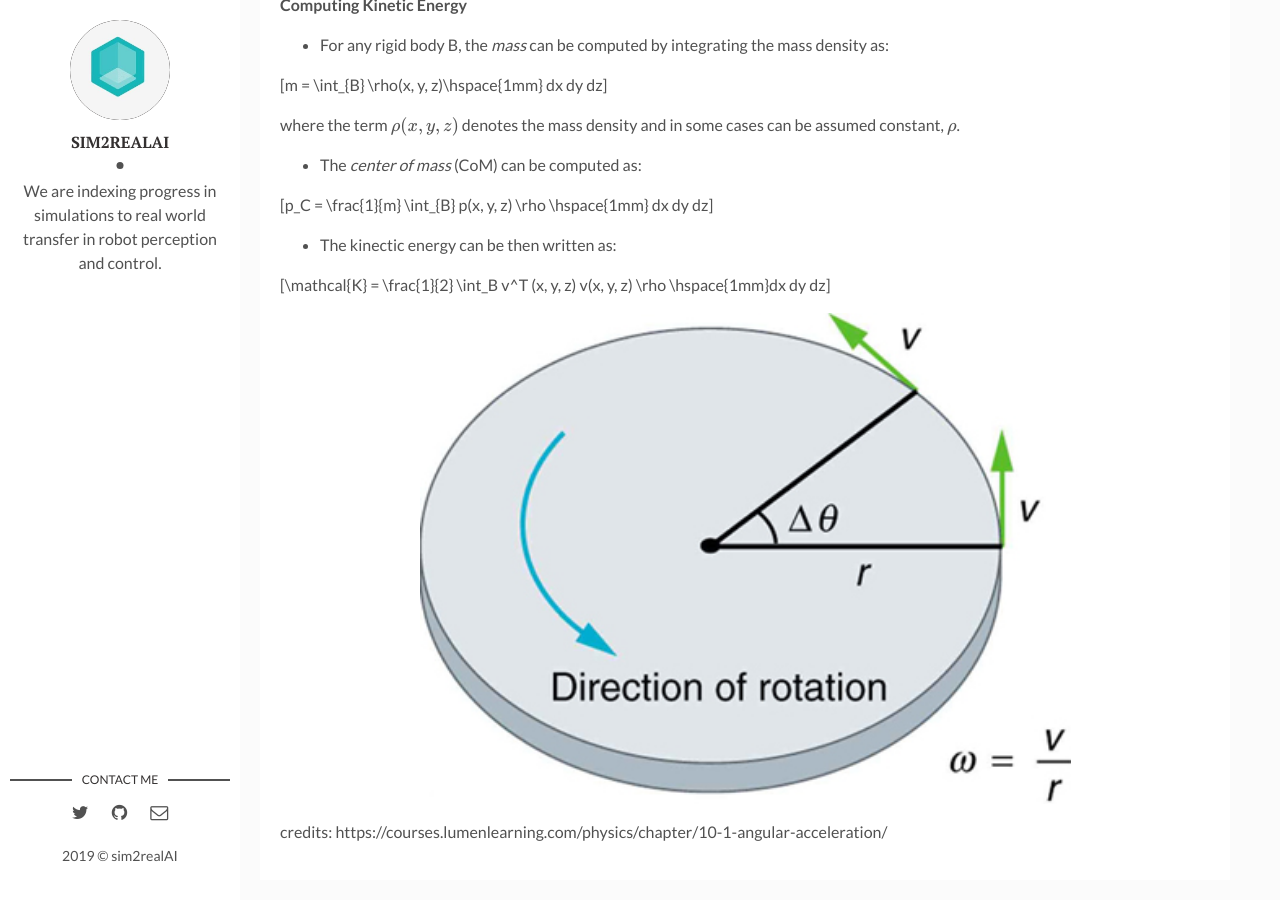
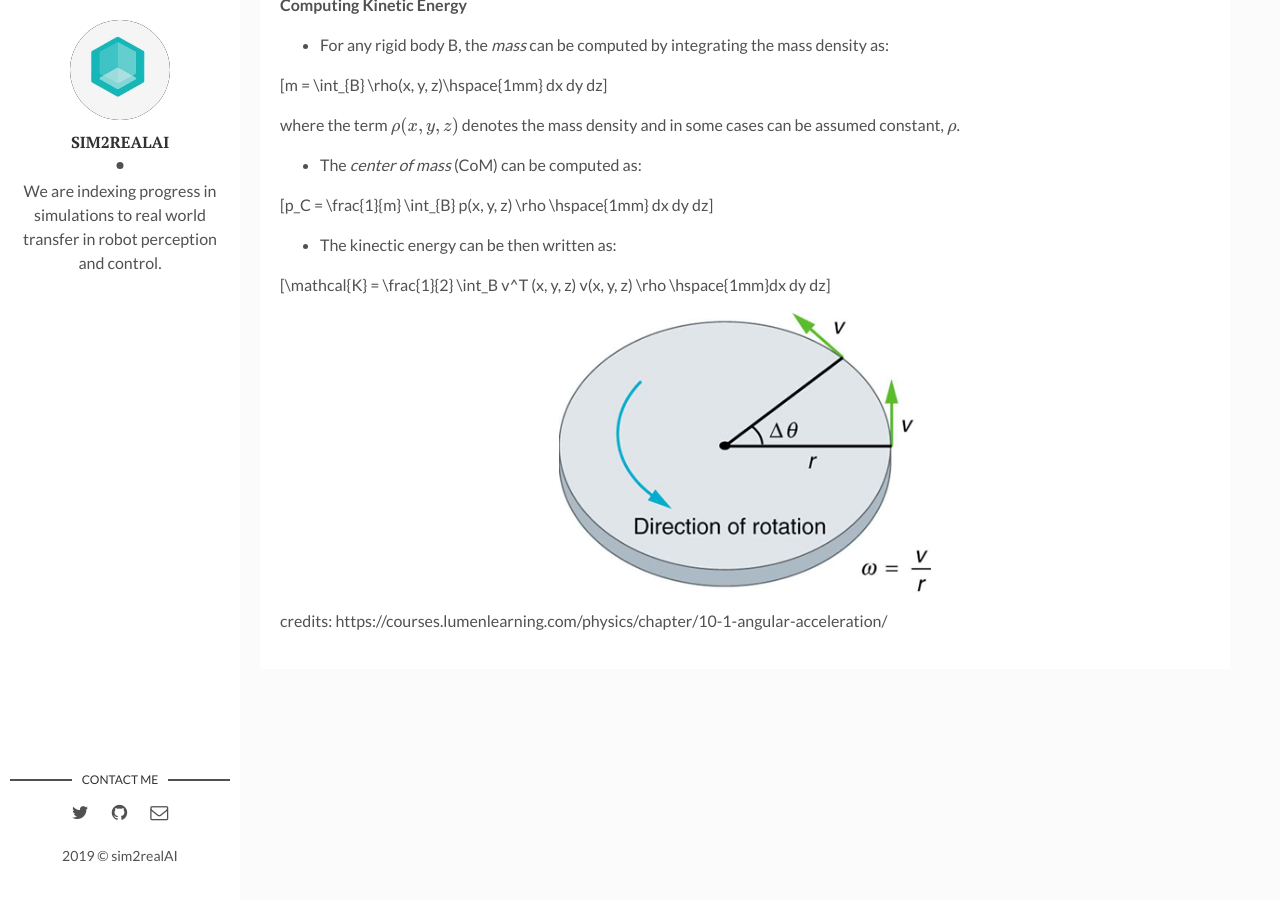
Before and after one commit to backupsim2realai/backupsim2realai.github.io, a Jekyll site: the page built from _posts/2019-04-15-Dynamic-Model-Of-Manipulators.markdown, in a window 1280 px wide and 900 px high, scrolled down 1017 px. Built offline with Jekyll 4.4.1, drawn with Linux system fonts in a browser that asks for light colours; formulas are drawn with MathJax 3.

Commit message:
updating about linear velocity
Signed-off-by: Ankur Handa <handa.ankur@gmail.com>

```diff
--- a/_posts/2019-04-15-Dynamic-Model-Of-Manipulators.markdown
+++ b/_posts/2019-04-15-Dynamic-Model-Of-Manipulators.markdown
@@ -64,5 +64,5 @@ $$p_C = \frac{1}{m} \int_{B} p(x, y, z) \rho \hspace{1mm} dx dy dz$$
 $$\mathcal{K} = \frac{1}{2} \int_B v^T (x, y, z) v(x, y, z) \rho \hspace{1mm}dx dy dz$$
 
 
-<center><img src="/assets/img/2019-04-15/linear_velocity.jpg" width="70%"></center>
+<center><img src="/assets/img/2019-04-15/linear_velocity.jpg" width="40%"></center>
 credits: https://courses.lumenlearning.com/physics/chapter/10-1-angular-acceleration/
```
